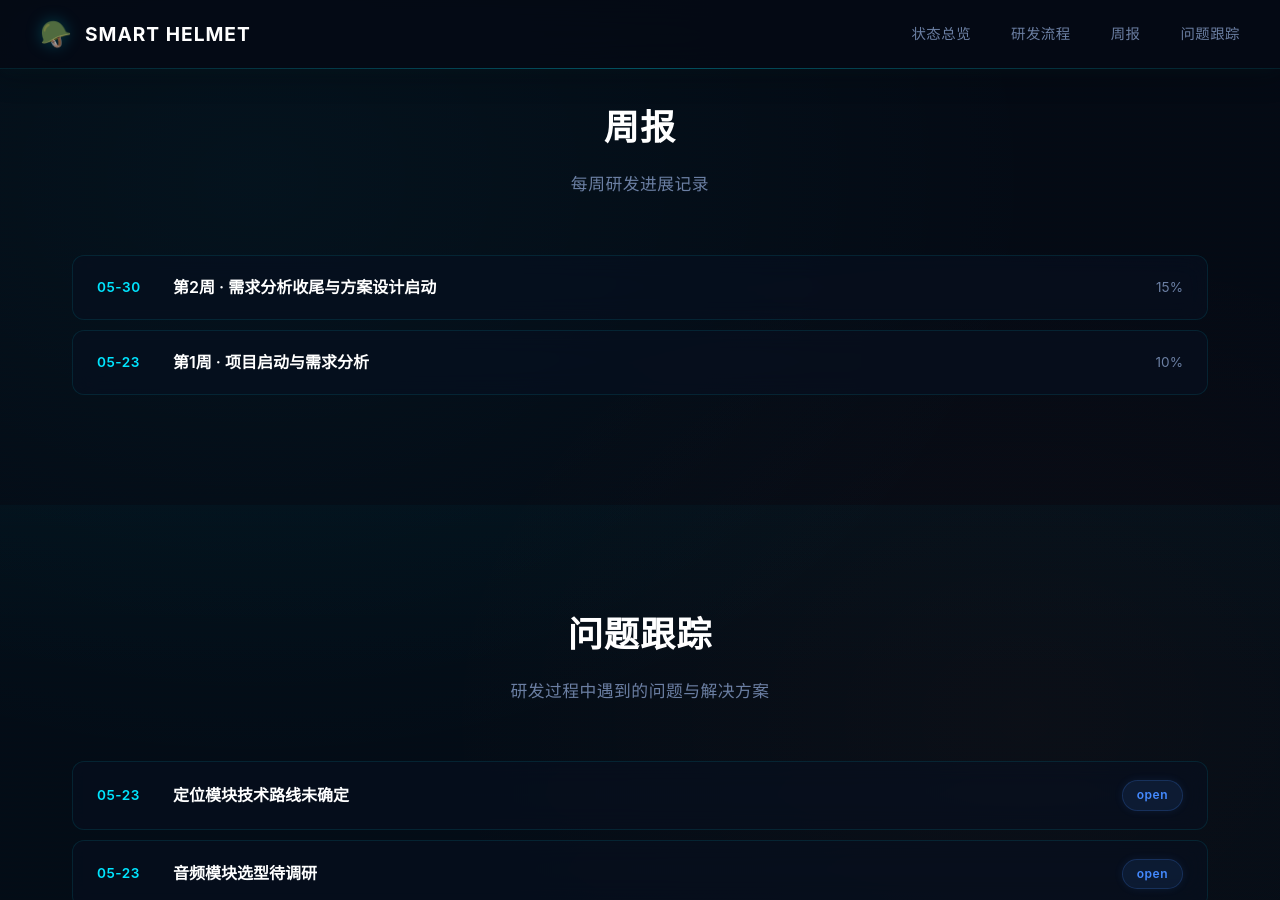
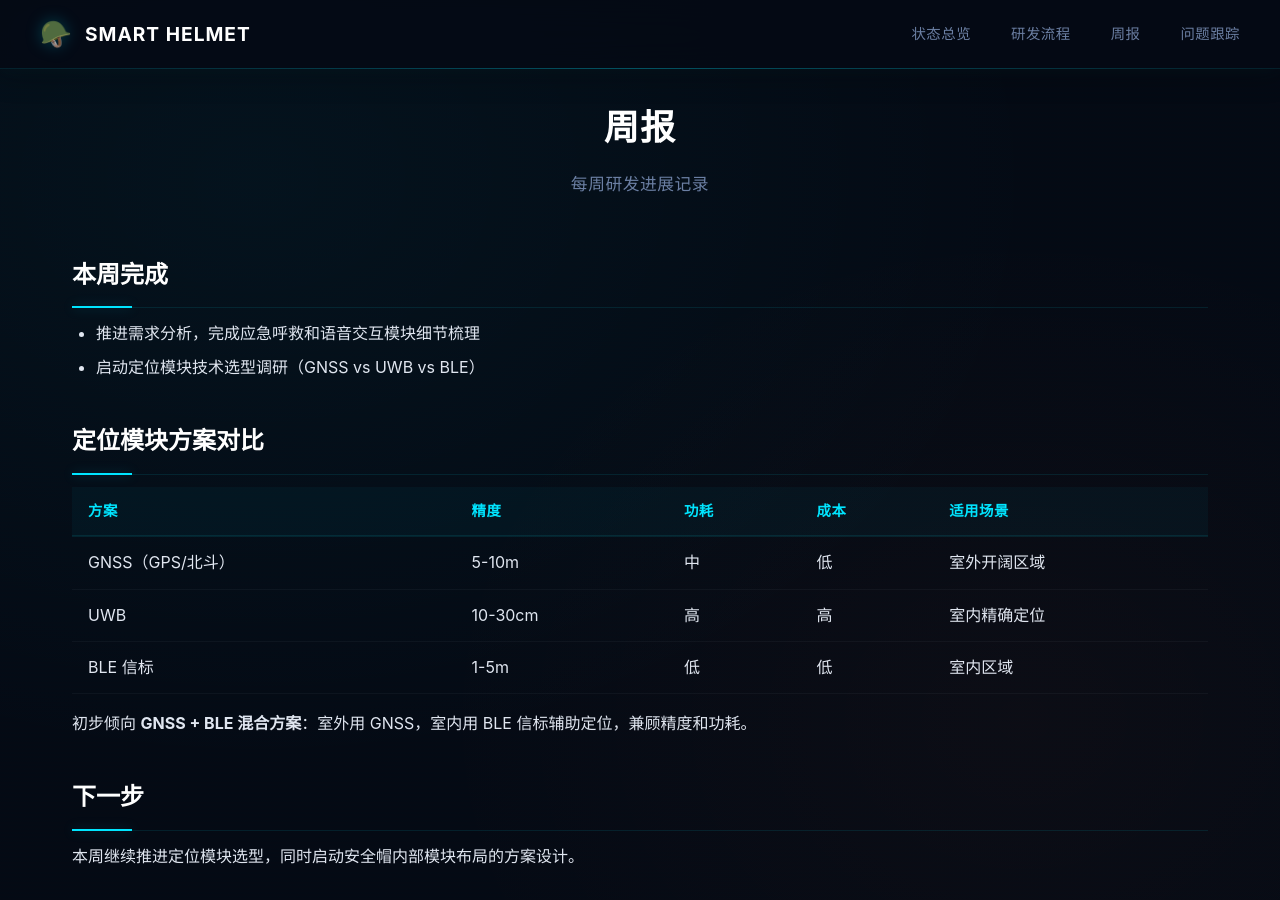
Before and after one commit to ysdcedarqu/zhinenganquanmao, a Jekyll site: the page built from index.md, in a window 1280 px wide and 900 px high, scrolled down 1796 px. Built offline with Jekyll 4.4.1, drawn with Linux system fonts in a browser that asks for light colours.

Commit message:
完整周报

```diff
--- a/index.md
+++ b/index.md
@@ -110,15 +110,28 @@ title: 项目进度总览
         <p>每周研发进展记录</p>
       </div>
       {% if site.posts.size > 0 %}
-      <ul class="item-list fade-in">
-        {% for post in site.posts %}
-        <a href="{{ post.url | relative_url }}" class="item-row">
-          <span class="item-date">{{ post.date | date: "%m-%d" }}</span>
-          <span class="item-title">{{ post.title }}</span>
-          {% if post.progress %}<span class="item-meta">{{ post.progress }}%</span>{% endif %}
-        </a>
-        {% endfor %}
-      </ul>
+        {% assign latest_post = site.posts | first %}
+        <!-- 最新周报全文展示 -->
+        <div class="post-content fade-in" style="margin-bottom: 3rem;">
+          {{ latest_post.content }}
+        </div>
+
+        <!-- 历史周报列表 -->
+        {% assign older_posts = site.posts | shift %}
+        {% if older_posts.size > 0 %}
+        <div class="fade-in" style="margin-top: 2rem;">
+          <h3 style="color: var(--text-muted); font-size: 0.9rem; letter-spacing: 1px; margin-bottom: 1rem;">历史周报</h3>
+          <ul class="item-list">
+            {% for post in older_posts %}
+            <a href="{{ post.url | relative_url }}" class="item-row">
+              <span class="item-date">{{ post.date | date: "%m-%d" }}</span>
+              <span class="item-title">{{ post.title }}</span>
+              {% if post.progress %}<span class="item-meta">{{ post.progress }}%</span>{% endif %}
+            </a>
+            {% endfor %}
+          </ul>
+        </div>
+        {% endif %}
       {% else %}
       <p style="text-align: center; color: var(--text-muted); padding: 2rem;">暂无周报，即将开始更新</p>
       {% endif %}
```
